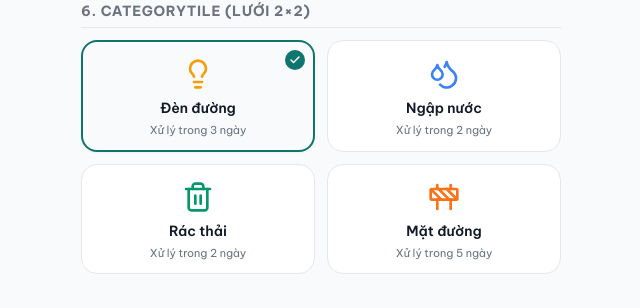
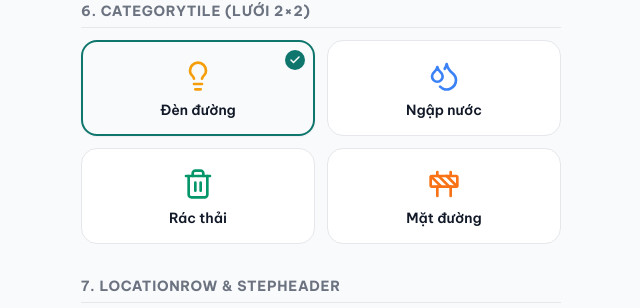
Before and after one commit to thangak18/tran-bien-ket-noi, a React (Vite) app in the folder app/: page /dev/ui in a window 1280 px wide. Shown: the part 4178-4486 px from the top of the page, without its empty margins (319-959 px from the left). Built offline with nearby package versions, Linux system fonts and the light colour scheme.

Commit message:
T-037: CategoryTile bỏ dòng xử lý trong n ngày

```diff
--- a/app/src/components/citizen/CategoryTile.tsx
+++ b/app/src/components/citizen/CategoryTile.tsx
@@ -51,8 +51,6 @@ export const CategoryTile: React.FC<CategoryTileProps> = ({
       <div className="mb-1.5 flex h-10 w-10 items-center justify-center">{icon}</div>
 
       <div className="text-sm font-semibold text-gray-900 leading-tight">{config.label}</div>
-
-      <div className="mt-1 text-[11px] text-gray-500">Xử lý trong {config.defaultDays} ngày</div>
     </button>
   );
 };
```
Also changed, not shown: 1 other file (tests, documents, lock files or other folders).
